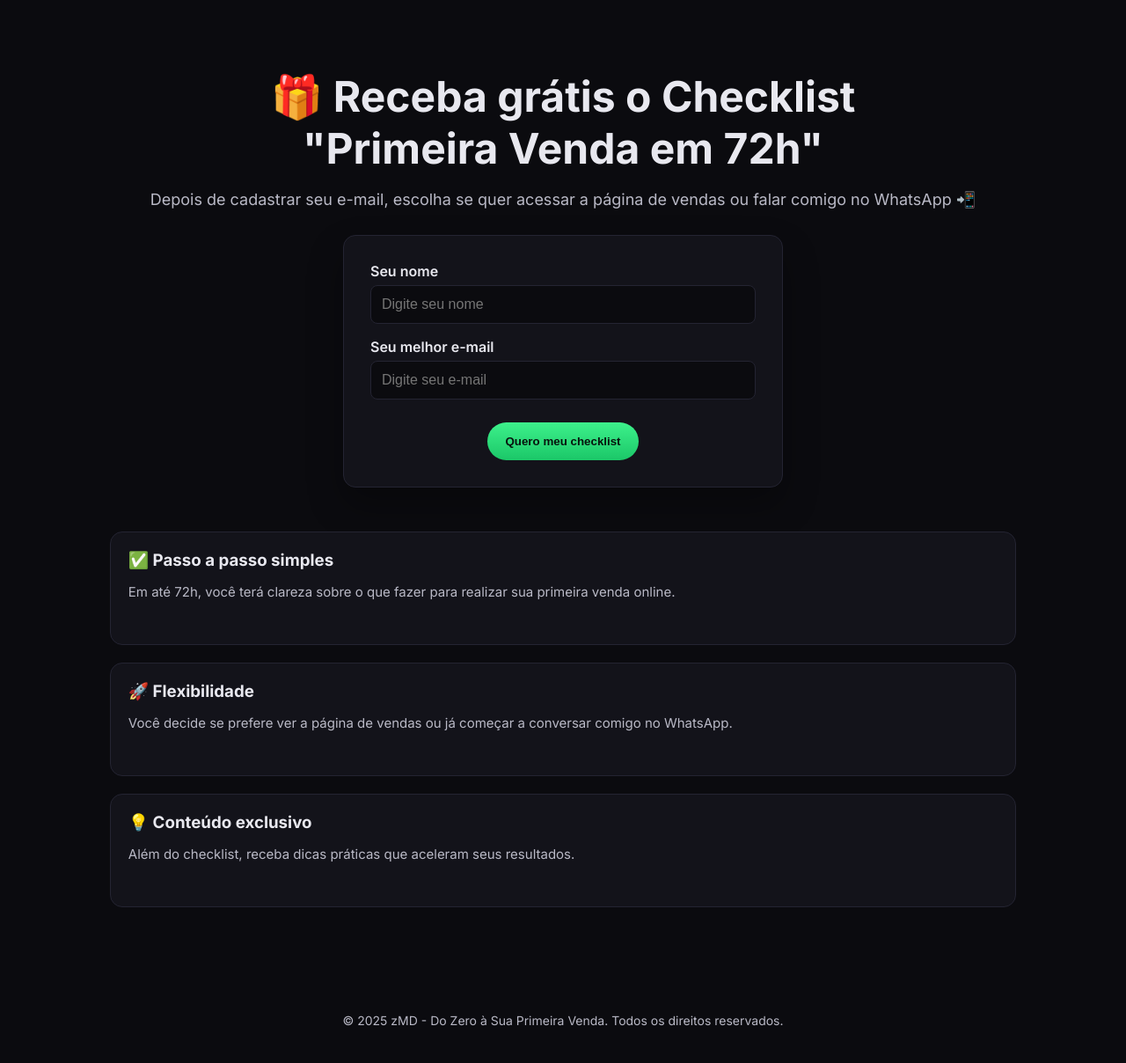
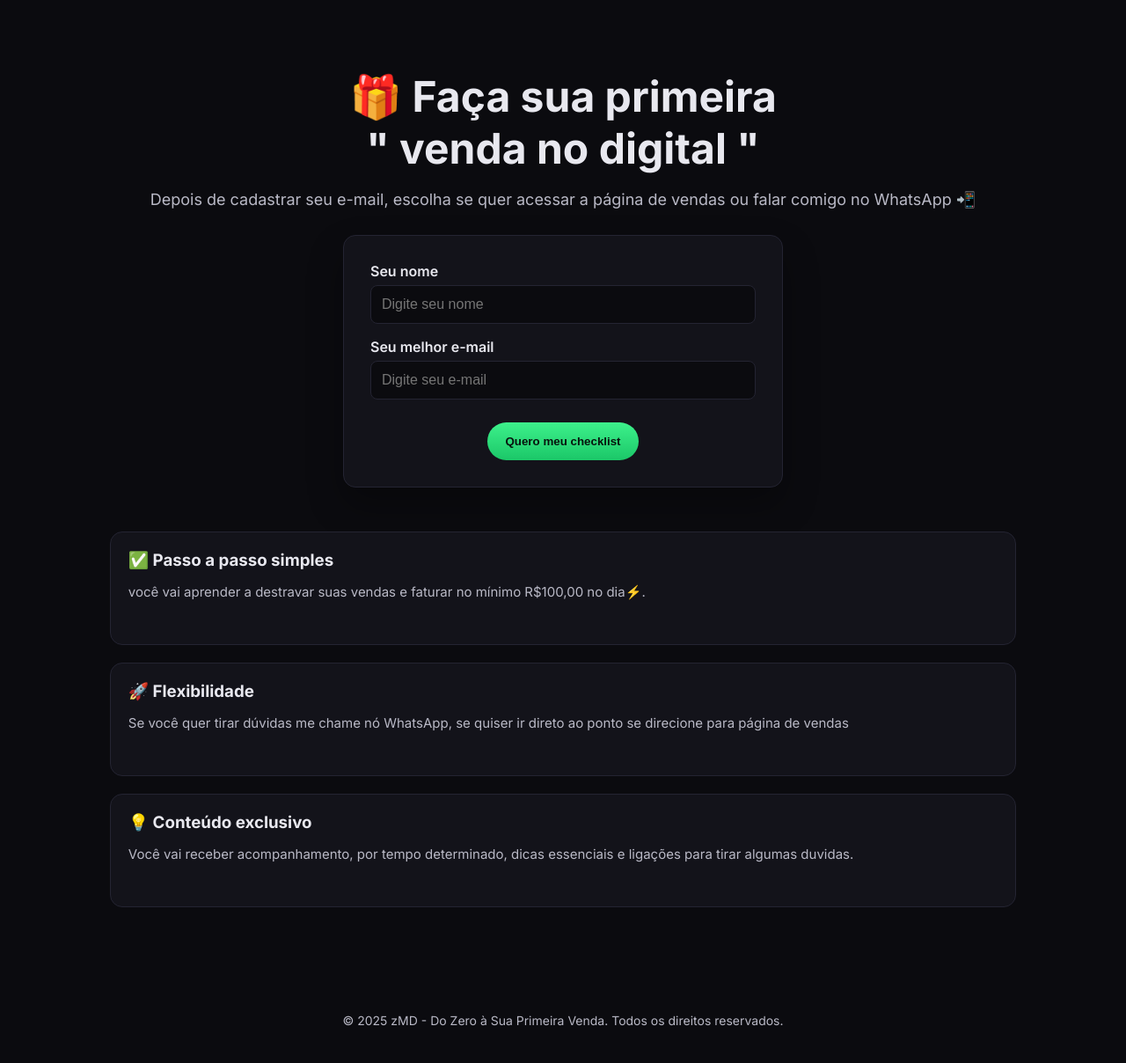
Before and after one commit to diogocorrea17/meu.site, a plain HTML site: page index.html in a window 1280 px wide. Shown: the whole page at 88% size. Drawn offline with Linux system fonts and the light colour scheme.

Commit message:
novo site

```diff
--- a/index.html
+++ b/index.html
@@ -59,7 +59,7 @@
   <main>
     <section class="hero">
       <div class="container">
-        <h1>🎁 Receba grátis o Checklist <br> "Primeira Venda em 72h"</h1>
+        <h1>🎁 Faça sua primeira   <br> " venda no digital "</h1>
         <p>Depois de cadastrar seu e-mail, escolha se quer acessar a página de vendas ou falar comigo no WhatsApp 📲</p>
         <div class="form-card">
           <form id="leadForm" action="https://formsubmit.co/Marcelloxavier517@gmail.com" method="POST">
@@ -80,15 +80,15 @@
         <div class="benefits container">
           <div class="benefit">
             <h3>✅ Passo a passo simples</h3>
-            <p>Em até 72h, você terá clareza sobre o que fazer para realizar sua primeira venda online.</p>
+            <p> você vai aprender a destravar suas vendas e faturar no mínimo R$100,00 no dia⚡.</p>
           </div>
           <div class="benefit">
             <h3>🚀 Flexibilidade</h3>
-            <p>Você decide se prefere ver a página de vendas ou já começar a conversar comigo no WhatsApp.</p>
+            <p>Se você quer tirar dúvidas me chame nó WhatsApp, se quiser ir direto ao ponto se direcione para página de vendas</p>
           </div>
           <div class="benefit">
             <h3>💡 Conteúdo exclusivo</h3>
-            <p>Além do checklist, receba dicas práticas que aceleram seus resultados.</p>
+            <p>Você vai receber acompanhamento, por tempo determinado, dicas essenciais e ligações para tirar algumas duvidas.</p>
           </div>
         </div>
       </div>
```
